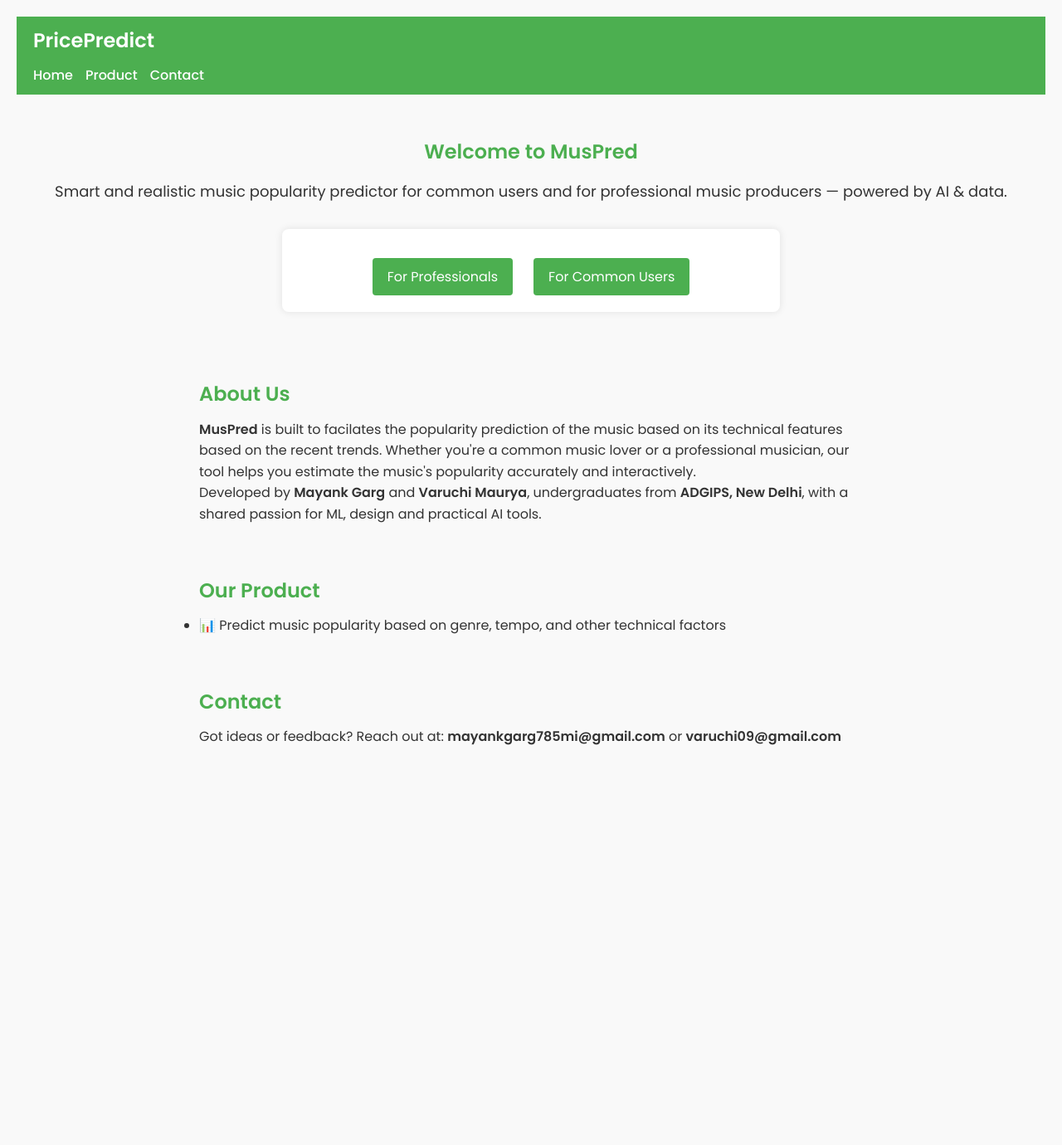
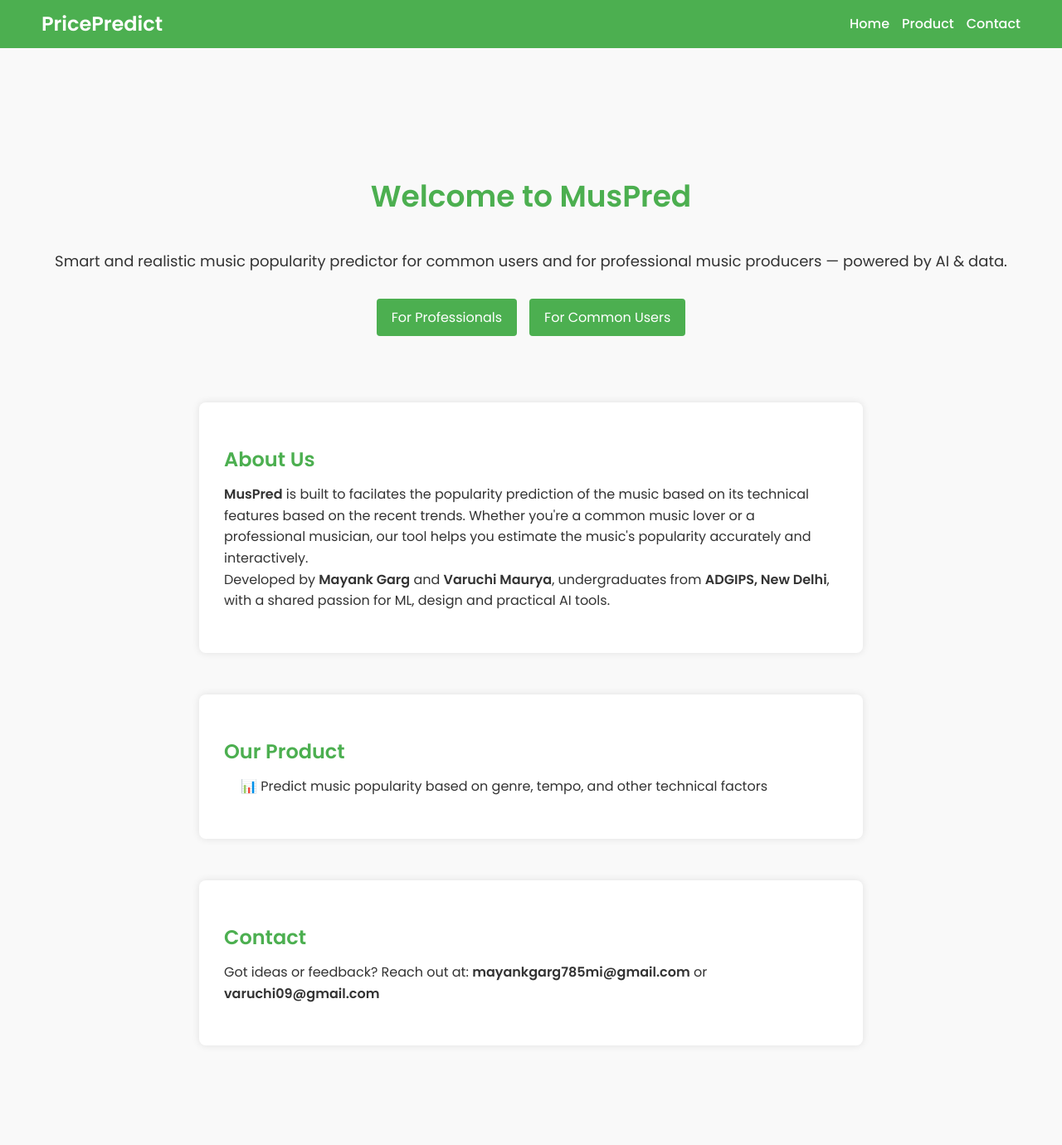
Before and after one commit to varuchi09/Music-popularity-prediction, a Flask app: page / in a window 1280 px wide. Shown: the whole page at 83% size. Before the commit the page ends 898 px from the top, so only its background shows below. Run offline with Flask 3, Linux system fonts and the light colour scheme; parts of the project's set-up code (start-up, migrations or seed data) failed here and were passed over.

Commit message:
few styling changes made

```diff
--- a/Flask_Deployement/app.py
+++ b/Flask_Deployement/app.py
@@ -9,8 +9,8 @@ def home():
 @app.route("/index", methods=["GET"])
 def index():
     user_type = request.args.get("type")
-    if user_type == "pro":
-        return render_template("pro.html")
+    if user_type == "professional":
+        return render_template("professional.html")
     elif user_type == "common":
         return render_template("common.html")
     else:
--- a/Flask_Deployement/static/css/style.css
+++ b/Flask_Deployement/static/css/style.css
@@ -10,14 +9,24 @@ body {
     background-color: #f9f9f9;
     color: #333;
     line-height: 1.6;
-    padding: 20px;
+    display: flex;
+    justify-content: center;
+    align-items: center;
+    flex-direction: column;
 }
 
-/* Navbar */
 .navbar {
+    width: 100%;
     background-color: #4CAF50;
     padding: 10px 20px;
     color: white;
+    padding: 10px 50px;
+}
+
+.navbar .nav-container {
+    display: flex;
+    justify-content: space-between;
+    align-items: center;
 }
 
 .navbar .nav-logo {
@@ -31,7 +40,6 @@ body {
     list-style: none;
     display: flex;
     gap: 15px;
-    margin-top: 10px;
 }
 
 .nav-links li a {
@@ -44,31 +52,33 @@ body {
     text-decoration: underline;
 }
 
-/* Mobile menu toggle button */
 .menu-toggle {
     display: none;
     font-size: 24px;
     cursor: pointer;
 }
 
-/* Headings */
 h1,
 h2 {
     margin-bottom: 15px;
     color: #4CAF50;
 }
 
-/* Forms */
 form {
+    display: flex;
+    align-items: center;
+    justify-content: center;
+    flex-direction: column;
+    gap: 15px;
     background-color: white;
-    padding: 20px;
+    padding: 50px 75px;
     border-radius: 8px;
-    max-width: 600px;
-    margin: auto;
     box-shadow: 0 0 10px rgba(0, 0, 0, 0.1);
+    width: 100%;
 }
 
 label {
+    width: 100%;
     display: block;
     margin: 15px 0 5px;
     font-weight: 500;
@@ -112,7 +120,6 @@ button,
     font-size: 16px;
     border-radius: 4px;
     cursor: pointer;
-    margin-top: 15px;
 }
 
 button:hover,
@@ -120,10 +127,29 @@ button:hover,
     background-color: #45a049;
 }
 
-/* Hero Section */
+.container {
+    width: 100%;
+    padding: 100px 50px;
+    display: flex;
+    justify-content: center;
+    align-items: center;
+    flex-direction: column;
+    gap: 30px;
+}
+
 .hero {
+    width: 100%;
+    display: flex;
+    justify-content: center;
+    align-items: center;
+    flex-direction: column;
     text-align: center;
     margin: 50px 0;
+}
+
+.hero h1 {
+    font-size: 36px;
+    margin-bottom: 20px;
 }
 
 .hero p {
@@ -131,7 +157,30 @@ button:hover,
     font-size: 18px;
 }
 
-/* Section */
+.hero form {
+    flex-direction: row;
+    background: none;
+    box-shadow: none;
+    padding: 0 20px;
+}
+
+#hero,
+#about,
+#product,
+#contact {
+    width: 100%;
+    background-color: #fff;
+    border-radius: 8px;
+    box-shadow: 0 0 10px rgba(0, 0, 0, 0.1);
+    margin-bottom: 20px;
+    padding: 50px 30px;
+}
+
+#product ul {
+    list-style: none;
+    padding-left: 20px;
+}
+
 .section {
     max-width: 800px;
     margin: auto;
--- a/Flask_Deployement/templates/index.html
+++ b/Flask_Deployement/templates/index.html
@@ -29,7 +29,7 @@
             <h1>Welcome to MusPred</h1>
             <p>Smart and realistic music popularity predictor for common users and for professional music producers —
                 powered by AI & data.</p>
-            <form action="/index" method="get" style="display: flex; flex-direction: row; gap: 25px; justify-content: center;">
+            <form action="/index" method="get">
                 <button type="submit" name="type" value="pro" class="cta-button">For Professionals</button>
                 <button type="submit" name="type" value="common" class="cta-button">For Common Users</button>
             </form>
```
Also changed, not shown: other parts of Flask_Deployement/static/css/style.css (+39 -9 lines), Flask_Deployement/templates/common.html (+17 -0 lines), Flask_Deployement/templates/pro.html (deleted, +0 -104 lines), Flask_Deployement/templates/professional.html (added, +121 -0 lines).
